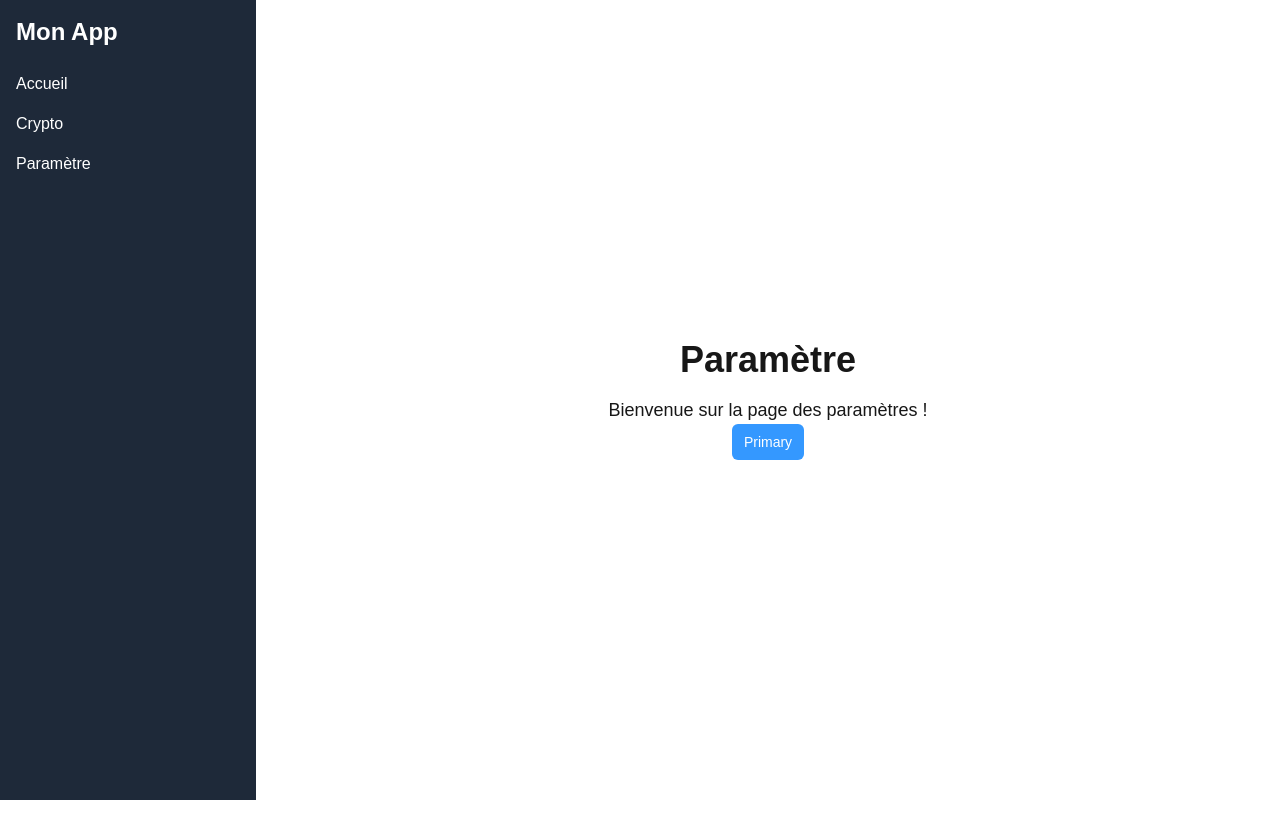
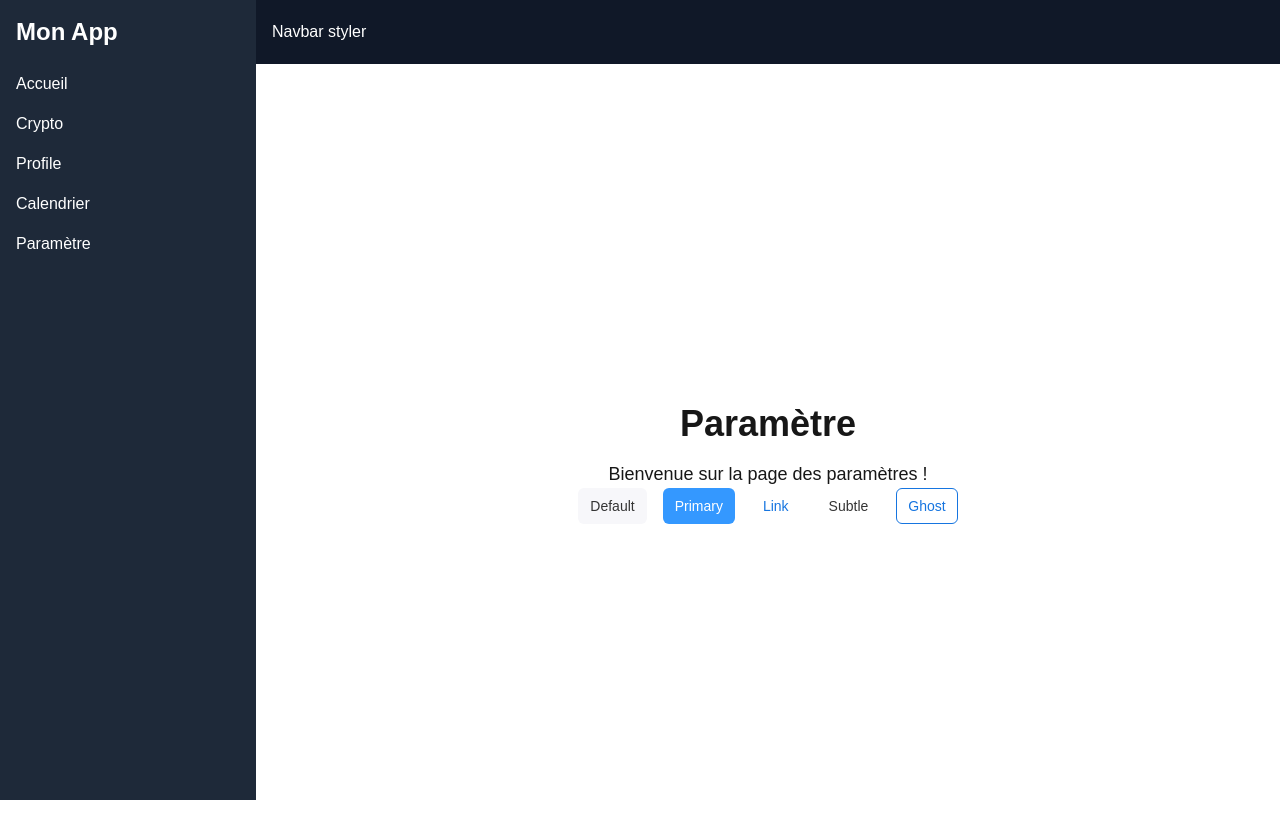
Before and after one commit to TISEPSE/Dashboard, a Next.js app: page /Dashboard/Parametre in a window 1280 px wide. Shown: the top 838 px of the page. Before the commit the page ends 800 px from the top, so only its background shows below. Built offline with nearby package versions, Linux system fonts and the light colour scheme.

Commit message:
C'est a peu près bon pour le début du front

```diff
--- /dev/null
+++ b/src/app/Dashboard/Calendrier/page.jsx
@@ -0,0 +1,8 @@
+export default function Calendrier(){
+    return(
+        <div className="flex flex-col justify-center items-center min-h-screen">
+            <h1 className="text-4xl">Page de Profile</h1>
+            <p>Ceci est la page du Profile</p>
+        </div>
+    )
+}
--- a/src/app/Dashboard/Parametre/page.jsx
+++ b/src/app/Dashboard/Parametre/page.jsx
@@ -2,13 +2,18 @@
 import { Button } from 'rsuite';
 import 'rsuite/dist/rsuite-no-reset.min.css';
 
-export default function Paramètre(){
-    return(
+export default function Paramètre() {
+    return (
         <div className="flex flex-col items-center justify-center min-h-screen">
-      <h1 className="text-4xl font-bold">Paramètre</h1>
-      <p className="mt-4 text-lg">Bienvenue sur la page des paramètres !</p>
-
-        <Button appearance="primary">Primary</Button>
-    </div>
+            <h1 className="text-4xl font-bold">Paramètre</h1>
+            <p className="mt-4 text-lg">Bienvenue sur la page des paramètres !</p>
+            <div className="flex flex-row gap-4">
+                <Button appearance="default">Default</Button>
+                <Button appearance="primary">Primary</Button>
+                <Button appearance="link">Link</Button>
+                <Button appearance="subtle">Subtle</Button>
+                <Button appearance="ghost">Ghost</Button>
+            </div>
+        </div>
     )
 }
--- /dev/null
+++ b/src/app/Dashboard/Profile/page.jsx
@@ -0,0 +1,8 @@
+export default function Profile(){
+    return(
+        <div className="flex flex-col justify-center items-center min-h-screen">
+        <h1 className="font-bold text-4xl">Page du Profile</h1>
+        <p className="">Ici c'est la page du Profile</p>
+        </div>
+    )
+}
--- /dev/null
+++ b/src/app/components/header.jsx
@@ -0,0 +1,8 @@
+//=========Header toujours présent sur le haut de la page=========//
+export default function Header() {
+  return (
+    <div className="h-16 bg-gray-900 text-white flex items-center px-4 z-50">
+      Navbar styler
+    </div>
+  );
+}
--- a/src/app/components/navbar.jsx
+++ b/src/app/components/navbar.jsx
@@ -1,15 +1,16 @@
 //=========Navbar a gauche de la page=========//
-
 "use client";
 import Link from "next/link";
 
 export default function Navbar() {
   return (
-    <div className="h-screen w-64 fixed top-0 left-0 bg-gray-800 text-white flex flex-col p-4">
+    <div className="h-screen w-64 fixed top-0 left-0 bg-gray-800 text-white flex flex-col p-4 z-50">
       <h1 className="text-2xl font-bold mb-6">Mon App</h1>
       <nav className="flex flex-col gap-4">
         <Link href="/" className="hover:text-gray-300">Accueil</Link>
         <Link href="/Dashboard/Crypto" className="hover:text-gray-300">Crypto</Link>
+        <Link href="/Dashboard/Profile">Profile</Link>
+        <Link href="/Dashboard/Calendrier">Calendrier</Link>
         <Link href="/Dashboard/Parametre" className="hover:text-gray-300">Paramètre</Link>
       </nav>
     </div>
--- a/src/app/layout.jsx
+++ b/src/app/layout.jsx
@@ -1,7 +1,6 @@
-//=========Page principale, gestion des routes / pages=========//
-
 import { Geist, Geist_Mono } from "next/font/google";
 import Navbar from "./components/navbar";
+import Header from "./components/header";
 import "./globals.css";
 
 const geistSans = Geist({ variable: "--font-geist-sans", subsets: ["latin"] });
@@ -17,6 +16,7 @@ export default function RootLayout({ children }) {
     <html lang="fr">
       <body className={`${geistSans.variable} ${geistMono.variable} antialiased ml-64`}>
         <Navbar />
+        <Header />
         {children}
       </body>
     </html>
```
